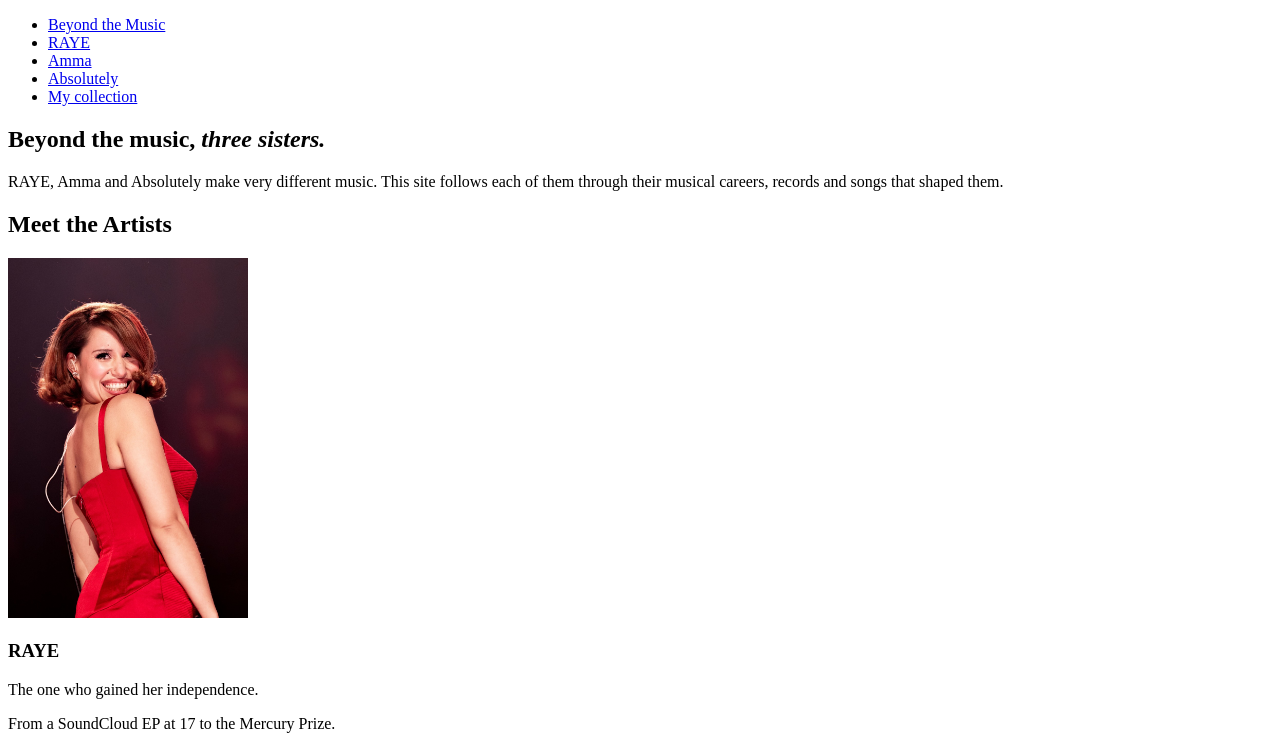
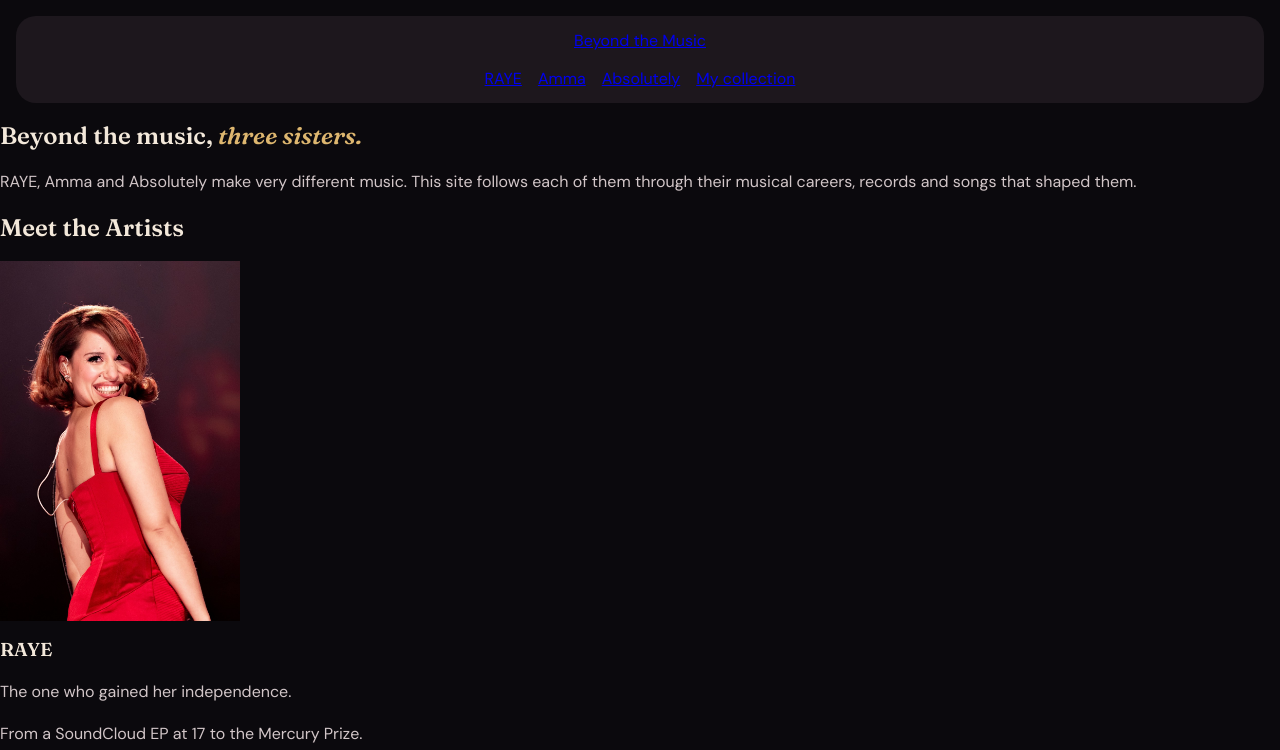
Before and after one commit to Annika-Ostendorp/beyond-the-music, a plain HTML site: page static-site/index.html in a window 1280 px wide. Shown: the top 750 px of the page. Drawn offline with Linux system fonts and the light colour scheme.

Commit message:
Initialize style.css file with header, nav, list, brand and body elements

```diff
--- a/static-site/css/style.css
+++ b/static-site/css/style.css
@@ -0,0 +1,74 @@
+@import url("https://fonts.googleapis.com/css2?family=DM+Sans:wght@400;500;600&family=Fraunces:ital,wght@0,600;1,600&display=swap");
+
+:root {
+    --color-bg: #0b090d;
+    --color-surface: #1d171d;
+    --color-heading: #f3e8da;
+    --color-text: #d2c6c8;
+    --color-accent: #ddb66f;
+    --color-border: #40363d;
+
+    --font-heading: "Fraunces", Georgia, serif;
+    --font-body: "DM Sans", Arial, sans-serif;
+}
+
+.site-header {
+    display: flex;
+    align-items: center;
+    margin: 1rem;
+    padding: 0.75rem 1rem;
+    background-color: var(--color-surface);
+    border: var(--color-border);
+    border-radius: 1.25rem;
+}
+
+.site-nav {
+    display: flex;
+    flex: 1;
+}
+
+.nav-list {
+    display: flex;
+    flex-wrap: wrap; /* erzeugt Umbrüche, wenn Platz nicht reichen sollte */
+    align-items: center;
+    justify-content: center;
+    gap: 0.75rem 1rem; /* Abstand zwischen Navigationselementen */
+    list-style: none;
+    margin: 0;
+    padding: 0;
+    width: 100%
+}
+
+.nav-brand {
+    flex-basis: 100%; /* Website-Namen zunächst eigene Zeile */
+    text-align: center;
+}
+
+body {
+    /* margin: 0 --> entfernt voreingestellten äußeren Seitenabstand von Browser */
+    margin: 0;
+    background-color: var(--color-bg);
+    color: var(--color-text);
+    font-family: var(--font-body);
+    line-height: 1.6;
+}
+
+h1,
+h2,
+h3,
+h4 {
+    font-family: var(--font-heading);
+    color: var(--color-heading);
+    line-height: 1.1;
+}
+
+/* damit three sisters im Hero separat ansprechen und Farbe ändern */
+.home-hero em {
+    color: var(--color-accent);
+}
+
+img {
+    display: block;
+    max-width: 100%;
+    height: auto; /* Seitenverhältnisse bleiben erhalten */
+}
--- a/static-site/index.html
+++ b/static-site/index.html
@@ -5,12 +5,15 @@
     <meta name="viewport" content="width=device-width, initial-scale=1" />
     <title>Beyond The Music - the stories of RAYE, Amma and Absolutely</title>
     <link rel="icon" href="images/favicon_BTM.png" />
+    <link rel="stylesheet" href="css/style.css" />
   </head>
-  <body>
-    <header>
-      <nav>
-        <ul>
-          <li><a href="index.html">Beyond the Music</a></li>
+  <body class="page-home">
+    <header class="site-header">
+      <nav class="site-nav" aria-label="Main navigation">
+        <ul class="nav-list">
+          <li class="nav-brand">
+            <a href="index.html">Beyond the Music</a>
+          </li>
           <li><a href="raye.html">RAYE</a></li>
           <li><a href="amma.html">Amma</a></li>
           <li><a href="absolutely.html">Absolutely</a></li>
@@ -20,7 +23,7 @@
     </header>
 
     <main>
-      <section>
+      <section class="home-hero">
         <h1>Beyond the music, <em>three sisters.</em></h1>
         <p>
           RAYE, Amma and Absolutely make very different music. This site follows
```
Also changed, not shown: README.md.
